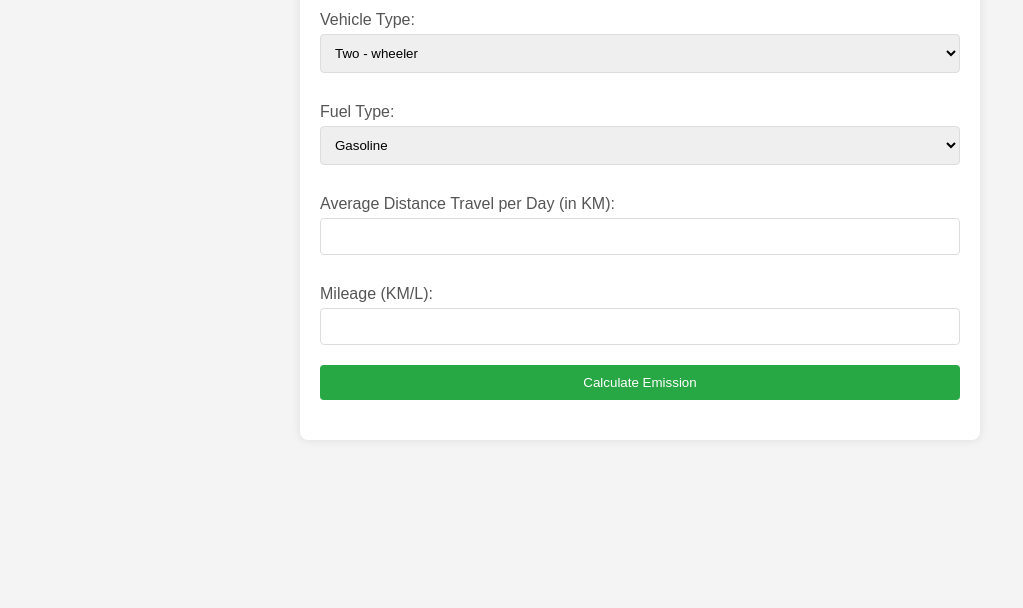
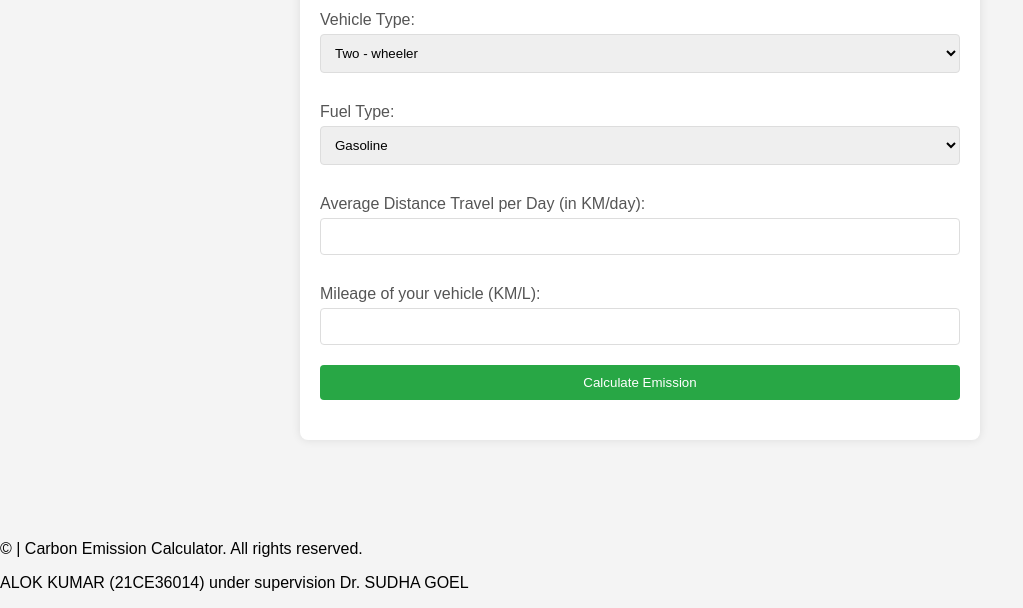
Before and after one commit to kgpian-alok/Carbon_Calculator, a plain HTML site: page index.html in a window 1280 px wide. Shown: the part 199-807 px from the top of the page, without its empty margins (0-1023 px from the left). Drawn offline with Linux system fonts and the light colour scheme.

Commit message:
Updated with favicon, result div, footer index.html

```diff
--- a/index.html
+++ b/index.html
@@ -4,6 +4,7 @@
     <meta charset="UTF-8">
     <meta name="viewport" content="width=device-width, initial-scale=1.0">
     <title>Carbon Emission Calculator</title>
+    <link rel="shortcut icon" href="./IIT_Kharagpur_Logo.svg.png" type="image/x-icon">
     <link rel="stylesheet" href="styles.css">
 </head>
 <body>
@@ -20,15 +21,20 @@
             <select id="fuelType" name="fuelType" required>
                 <!-- Options will be dynamically added by JavaScript -->
             </select>
-            <label for="distance">Average Distance Travel per Day (in KM):</label>
+            <label for="distance">Average Distance Travel per Day (in KM/day):</label>
             <input type="number" id="distance" name="distance" required>
-            <label for="mileage">Mileage (KM/L):</label>
+            <label for="mileage">Mileage of your vehicle (KM/L):</label>
             <input type="number" id="mileage" name="mileage" required>
             <button type="button" onclick="calculateEmission()">Calculate Emission</button>
         </form>
-        <div id="result"></div>
+        <div id="result" class="hidden"></div>
     </div>
+    <footer id="footer">
+        <div class="footer-content">
+            <p>© <span id="currentYear"></span> | Carbon Emission Calculator. All rights reserved.</p>
+            <p>ALOK KUMAR (21CE36014) under supervision Dr. SUDHA GOEL</p>
+        </div>
+    </footer>
     <script src="script.js"></script>
 </body>
-
 </html>
```
